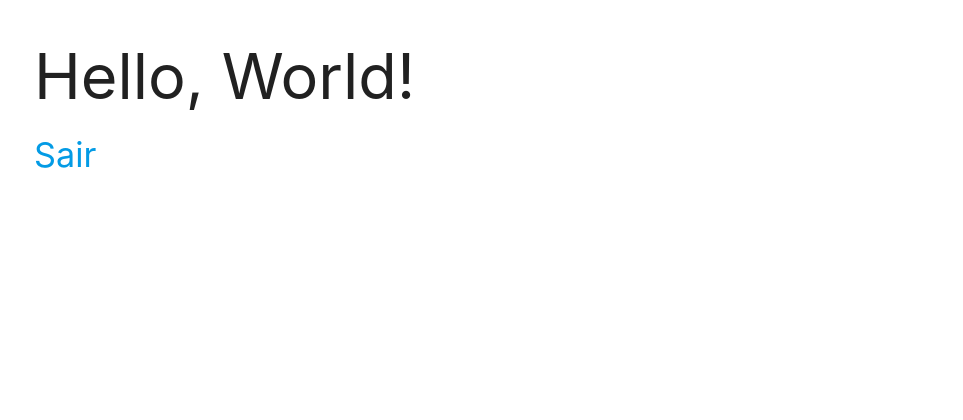
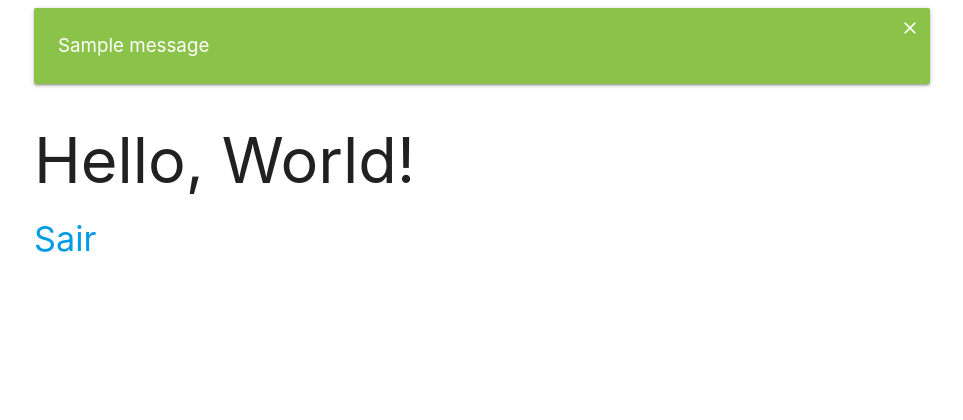
Before and after one commit to Akijunior/Teste128, a Django app: page / in a window 1280 px wide. Shown: the top 420 px of the page, without its empty margins (158-1121 px from the left). Run offline with Django 3.2, Linux system fonts and the light colour scheme; a user stored in the database is signed in; tables that the repository leaves empty hold one stand-in row (values such as "Sample post"); one stand-in notice (Sample message) is shown; parts of the project's set-up code (start-up, migrations or seed data) failed here and were passed over; some libraries are stand-ins or nearby versions.

Commit message:
Cria gerenciador para notificação de usuários por atividade no sistema através de mensagens.

```diff
--- /dev/null
+++ b/static/css/close.css
@@ -0,0 +1,8 @@
+.icon_style{
+    position: absolute;
+    right: 10px;
+    top: 10px;
+    font-size: 20px;
+    color: white;
+    cursor:pointer;
+}
--- /dev/null
+++ b/static/css/messages.css
@@ -0,0 +1,5 @@
+
+
+p.white-text {
+    font-size: 125%;
+}
--- a/templates/base.html
+++ b/templates/base.html
@@ -8,13 +8,35 @@
     <link href="https://fonts.googleapis.com/icon?family=Material+Icons" rel="stylesheet">
     <link type="text/css" rel="stylesheet" href="{% static 'css/materialize.min.css' %}" media="screen,projection"/>
     <link type="text/css" rel="stylesheet" href="{% static 'css/footer_align.css' %}" media="screen,projection"/>
+    <link type="text/css" rel="stylesheet" href="{% static 'css/messages.css' %}" media="screen,projection"/>
+    <link type="text/css" rel="stylesheet" href="{% static 'css/close.css' %}" media="screen,projection"/>
     {% block css %}{% endblock %}
     <meta name="viewport" content="width=device-width, initial-scale=1.0"/>
 </head>
 
 <body>
 {% block breadcrumb %}{% endblock %}
+
 <div class="container">
+
+    {% if messages %}
+        {% for message in messages %}
+
+            <div id="card-alert" class="card light-{% if message.tags == 'success' %}green{% else %}red {% endif %}">
+                <div class="card-content white-text">
+                    <p class="white-text">
+                        {{ message }}
+                    </p>
+                    <div class="col s12 m2">
+                        <i class="material-icons icon_style" id="alert_close" aria-hidden="true">
+                            close
+                        </i>
+                    </div>
+                </div>
+            </div>
+        {% endfor %}
+    {% endif %}
+
     {% block content %}{% endblock %}
 </div>
 
@@ -30,9 +52,14 @@
 <script type="text/javascript" src="{% static 'js/materialize.min.js' %}"></script>
 
 <script>
-    $(document).ready(function(){
-    $('select').formSelect();
-  });
+    $(document).ready(function () {
+        $('select').formSelect();
+    });
+
+    $('#alert_close').click(function () {
+        $("#card-alert").fadeOut("slow", function () {
+        });
+    });
 </script>
 </body>
 </html>
```
Also changed, not shown: static/css/index.css (line endings or trailing spaces).
